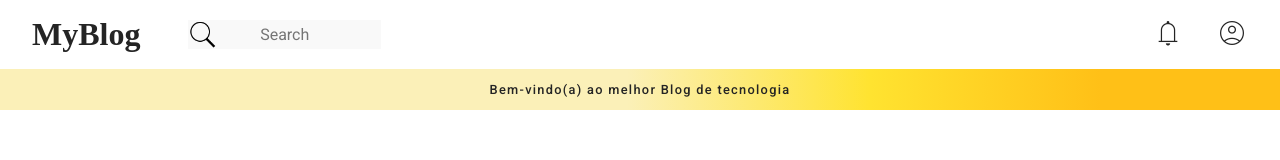
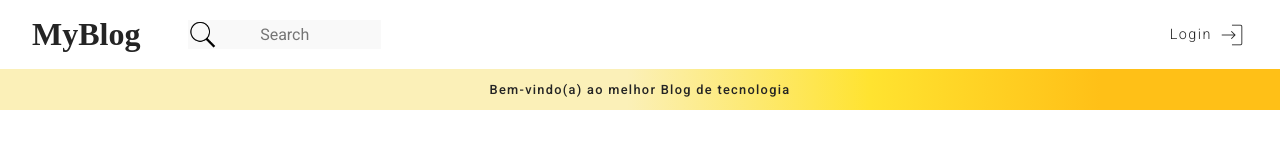
Before and after one commit to MoisesssDev/MyBlog-React, a React (Vite) app: page / in a window 1280 px wide. Shown: the top 160 px of the page. Built offline with nearby package versions, Linux system fonts and the light colour scheme; grey boxes are pictures that could not be loaded; a web font is replaced by a local one.

Commit message:
adiciona navBar dinamica

```diff
--- a/src/App.jsx
+++ b/src/App.jsx
@@ -5,7 +5,7 @@ import Footer  from "./components/Footer/Footer"
 function App() {
   return (
     <>
-      <Header />
+      <Header autenticado={false}/>
       <PostsContainer />
       <Footer />
     </>
--- a/src/components/Header/Header.jsx
+++ b/src/components/Header/Header.jsx
@@ -1,6 +1,8 @@
 import styles from './Header.module.css';
+import NavBar from '../NavBar/NavBar';
+import PropsTypes from 'prop-types';
 
-function Header() {
+function Header(props) {
   return (
     <>
       <header className={styles.header}>
@@ -9,18 +11,7 @@ function Header() {
           <input type="text" placeholder='Search'/>
         </div>
 
-        <nav className={styles.navBar}>
-          <a href="#">
-            <span className='material-symbols-outlined'>
-              notifications
-            </span>
-          </a>
-          <a href="#">
-            <span className='material-symbols-outlined'>
-              account_circle
-            </span>
-          </a>
-        </nav>
+        <NavBar autenticado={props.autenticado}/>
       </header>
       <div className={styles.msgBemVindo}>
         <p>Bem-vindo(a) ao melhor Blog de tecnologia</p>
@@ -29,4 +20,8 @@ function Header() {
   );
 }
 
+Header.propTypes = {
+  autenticado: PropsTypes.bool.isRequired
+};
+
 export default Header;
--- /dev/null
+++ b/src/components/NavBar/NavBar.jsx
@@ -0,0 +1,37 @@
+import styles from './NavBar.module.css';
+import PropsTypes from 'prop-types';
+
+function NavBar(props) {
+  return (
+    <nav className={styles.navBar}>
+      { props.autenticado ? (
+        <>
+          <a href="#">
+            <span className='material-symbols-outlined'>
+              notifications
+            </span>
+          </a>
+          <a href="#">
+            <span className='material-symbols-outlined'>
+              account_circle
+            </span>
+          </a>
+        </>
+        ) : (
+          <a href="#">
+            <p>Login</p>
+            <span className='material-symbols-outlined'>
+              login
+            </span>
+          </a>
+        )
+      }
+    </nav>
+  );
+}
+
+NavBar.propTypes = {
+  autenticado: PropsTypes.bool.isRequired
+}
+
+export default NavBar;
--- /dev/null
+++ b/src/components/NavBar/NavBar.module.css
@@ -0,0 +1,24 @@
+.navBar {
+  display: flex;
+  align-items: center;
+  gap: 2rem;
+}
+
+.navBar a {
+  text-decoration: none;
+  color: var(--gray-200);
+  display: flex;
+  align-items: center;
+  gap: 0.25rem;
+}
+
+.navBar a p{
+  font-size: 0.9rem;
+  font-weight: 300;
+  letter-spacing: 1.5px;
+}
+
+.navBar a span {
+  font-size: 2rem;
+  font-weight: 100;
+}
```
